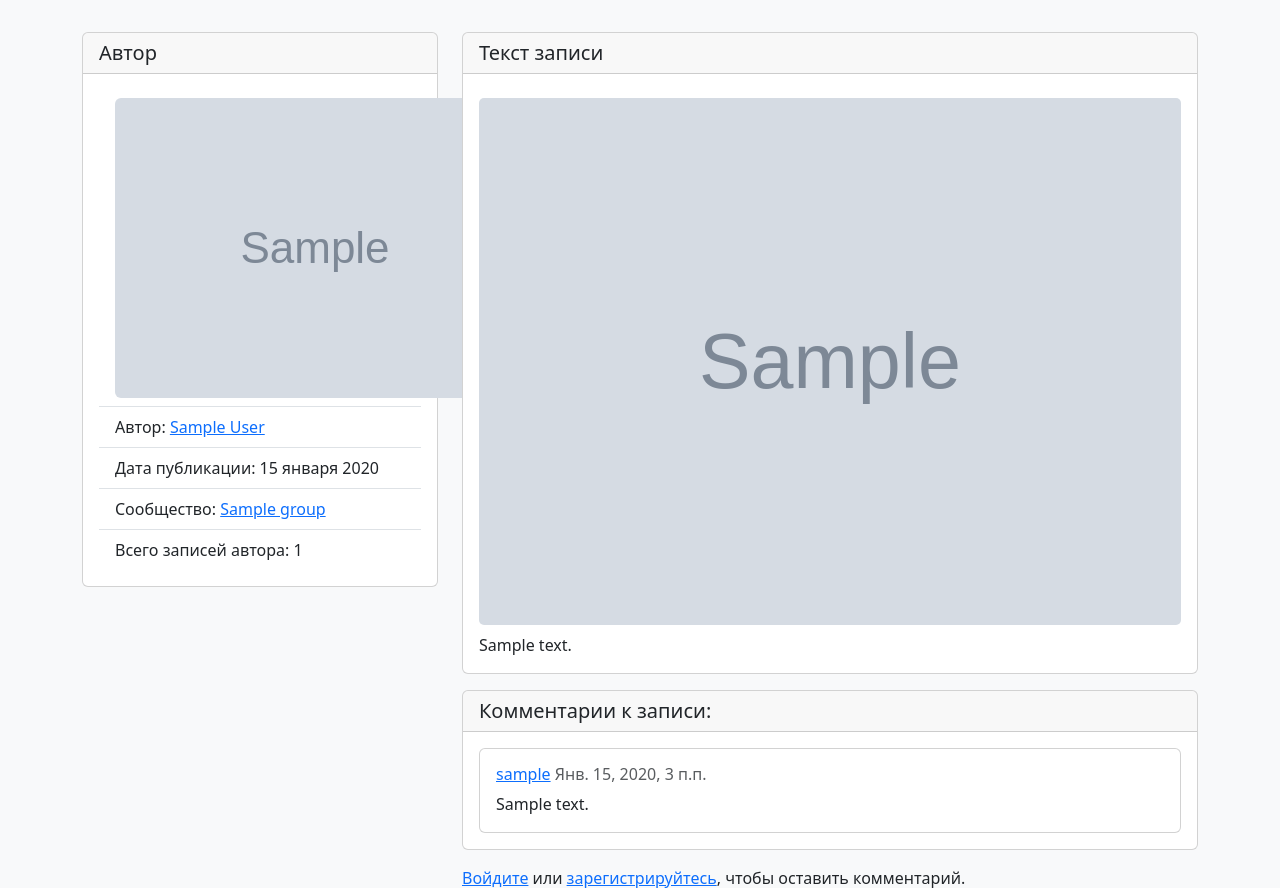
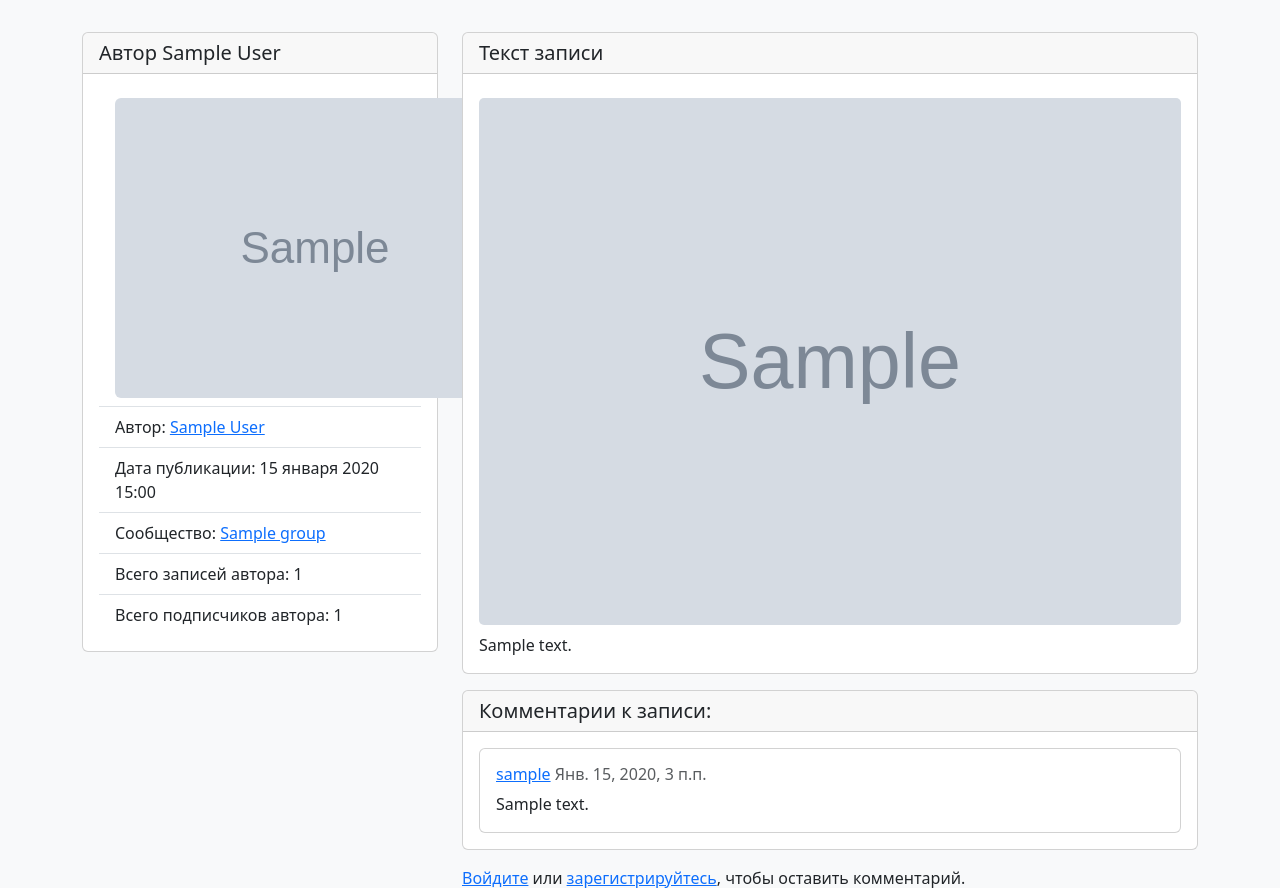
Before and after one commit to mityasun/yatube, a Django app: page /posts/1/ in a window 1280 px wide. Shown: the part 56-944 px from the top of the page. Run offline with Django 3.2, Linux system fonts and the light colour scheme; tables that the repository leaves empty hold one stand-in row (values such as "Sample post"); grey boxes marked "Sample" are stand-in pictures; some libraries are stand-ins or nearby versions.

Commit message:
Спринт 6. Проект после 2го ревью.

```diff
--- a/yatube/templates/posts/post_detail.html
+++ b/yatube/templates/posts/post_detail.html
@@ -6,7 +6,7 @@
         <div class="row">
           <aside class="col-12 col-md-4">
 					  <div class="card my-2">
-						  <h5 class="card-header">Автор</h5>
+						  <h5 class="card-header">Автор {{ post.author.get_full_name }}</h5>
 						  <div class="card-body">
 								<ul class="list-group list-group-flush">
 									<li class="list-group-item">
@@ -22,7 +22,7 @@
 										{% endif %}
 									</li>
 									<li class="list-group-item">
-										Дата публикации: {{ post.pub_date|date:"d E Y" }}
+										Дата публикации: {{ post.pub_date|date:"d E Y H:i" }}
 									</li>
 									<li class="list-group-item">
 									{% if post.group %}
@@ -31,17 +31,23 @@
 										<span style='color:gray'>Этой записи нет ни в одном сообществе</span>
 									{% endif %}
 									</li>
-									<li class="list-group-item">
-										{% if post.author == request.user %}
+								  {% if post.author == request.user %}
+									  <li class="list-group-item">
 											Всего моих записей: <span>{{ post.author.posts.count }}</span>
-										{% else %}
-											Всего записей автора: <span>{{ post.author.posts.count }}</span>
-										{% endif %}
-									</li>
-									{% if post.author == request.user %}
+										</li>
+										<li class="list-group-item">
+										  Всего моих подписчиков: <span>{{ post.author.following.count }}</span>
+										</li>
 										<li class="list-group-item">
 											<a href="{% url 'posts:post_edit' post.id %}" class="btn btn-outline-success btn-sm mb-1">Редактировать запись</a>
 											<a href="{% url 'posts:post_delete' post.id %}" class="btn btn-outline-danger btn-sm mb-1">Удалить запись</a>
+										</li>
+									{% else %}
+										<li class="list-group-item">
+											Всего записей автора: <span>{{ post.author.posts.count }}</span>
+										</li>
+										<li class="list-group-item">
+										  Всего подписчиков автора: {{ post.author.following.count }}
 										</li>
 									{% endif %}
 								</ul>
--- a/yatube/templates/posts/profile.html
+++ b/yatube/templates/posts/profile.html
@@ -25,7 +25,7 @@
 							<br>
 							<div>
 								{% if following %}
-									<a class="btn btn-danger" href="{% url 'posts:profile_unfollow' author.username %}" role="button">Отписаться</a>
+									<a class="btn btn-outline-danger" href="{% url 'posts:profile_unfollow' author.username %}" role="button">Отписаться</a>
 								{% else %}
 									<a class="btn btn-success" href="{% url 'posts:profile_follow' author.username %}" role="button">Подписаться</a>
 								{% endif %}
```
